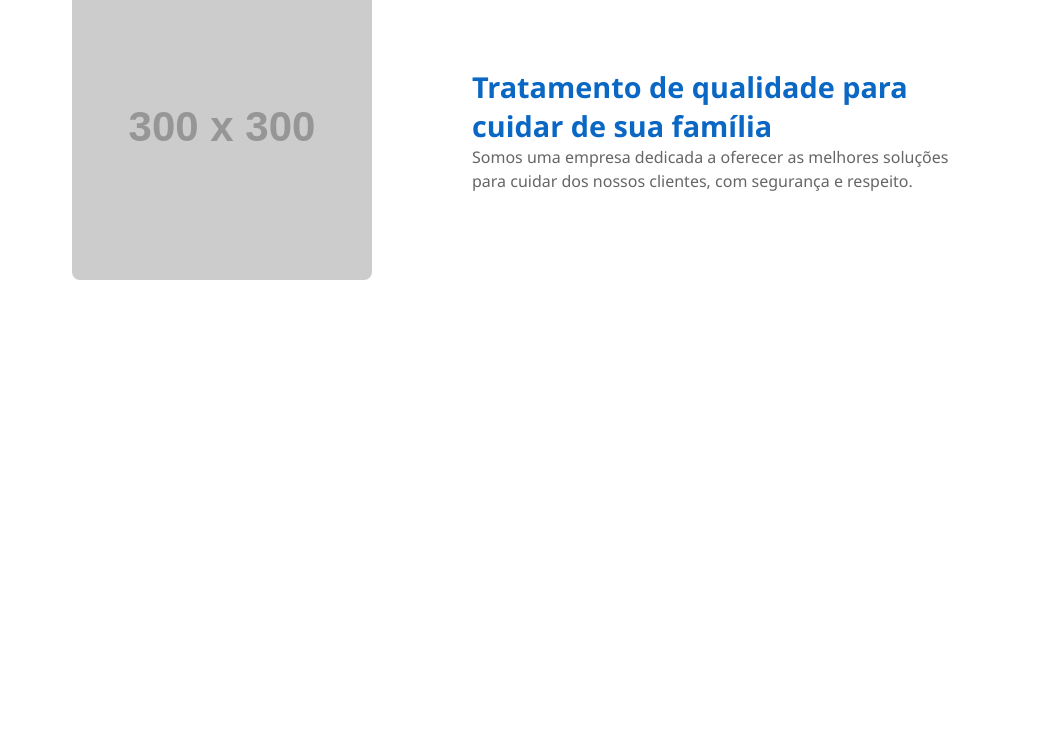
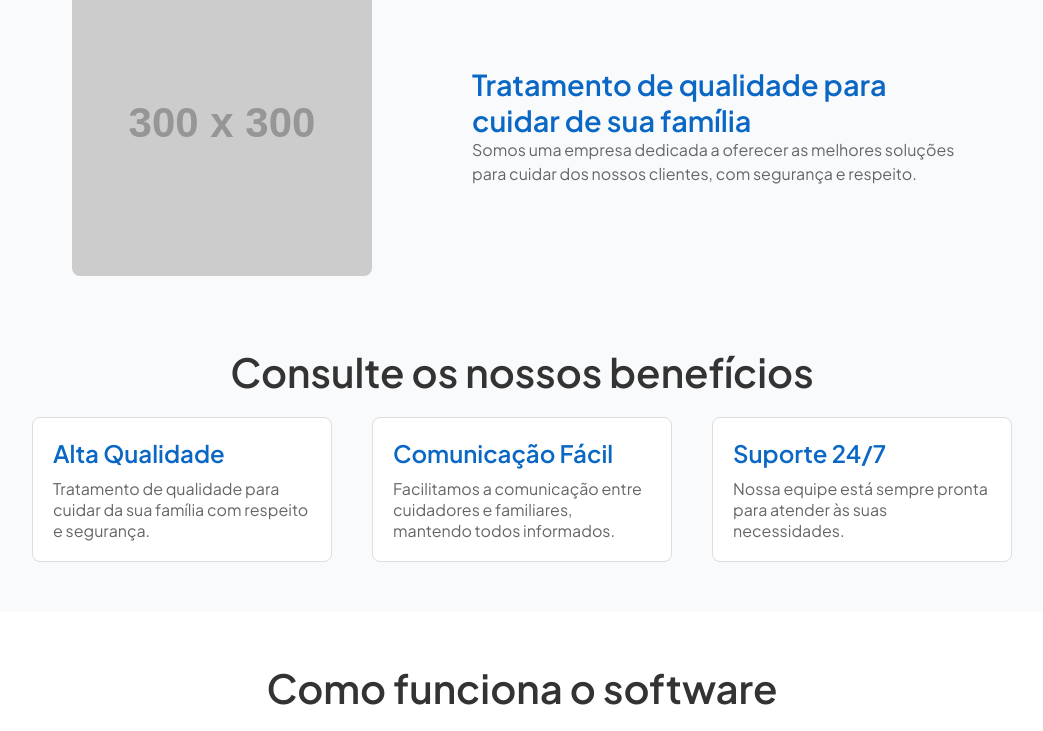
Before and after one commit to melissaJll/family-care, a React (Vite) app: page / in a window 1280 px wide. Shown: the part 585-1316 px from the top of the page, without its empty margins (118-1161 px from the left). Before the commit the page ends 885 px from the top, so only its background shows below. Built offline with nearby package versions, Linux system fonts and the light colour scheme.

Commit message:
novos componentes

```diff
--- a/src/App.jsx
+++ b/src/App.jsx
@@ -1,16 +1,31 @@
+// src/App.jsx
+import React from "react";
+import Cabecalho from "./components/Cabecalho";
+import Menu from "./components/Menu";
+import Banner from "./components/Banner";
+import Sobre from "./components/Sobre";
+import Beneficios from "./components/Beneficios";
+import Funcionalidades from "./components/Funcionalidades";
+import Depoimentos from "./components/Depoimentos";
+import Rodape from "./components/Rodape";
+import styled from "styled-components";
 
-import Cabecalho from "./components/Cabecalho";
-import Banner from "./components/Banner";
-import Menu from "./components/Menu";
-import Sobre from "./components/Sobre";
+const AppContainer = styled.div`
+  background-color: #F9FAFC;
+  font-family: 'Plus Jakarta Sans', sans-serif;
+`;
 
 function App() {
   return (
-    <>
+    <AppContainer>
       <Menu />
       <Banner />
       <Sobre />
-    </>
+      <Beneficios />
+      <Funcionalidades />
+      <Depoimentos />
+      <Rodape />
+    </AppContainer>
   );
 }
 
--- /dev/null
+++ b/src/components/Beneficios.jsx
@@ -0,0 +1,66 @@
+// src/components/Beneficios.jsx
+import React from "react";
+import styled from "styled-components";
+
+const BeneficiosContainer = styled.section`
+  text-align: center;
+  padding: 50px 20px;
+  background-color: #F9FAFC;
+
+  h2 {
+    font-size: 2.5rem;
+    color: #333;
+    margin-bottom: 20px;
+  }
+
+  .beneficio-list {
+    display: flex;
+    justify-content: center;
+    gap: 40px;
+    flex-wrap: wrap;
+  }
+
+  .beneficio-item {
+    max-width: 300px;
+    padding: 20px;
+    text-align: left;
+    background-color: #FFFFFF;
+    border: 1px solid #DDD;
+    border-radius: 8px;
+  }
+
+  h3 {
+    color: #0A67C4;
+    font-size: 1.5rem;
+    margin-bottom: 10px;
+  }
+
+  p {
+    color: #666;
+    font-size: 1rem;
+  }
+`;
+
+function Beneficios() {
+  return (
+    <BeneficiosContainer>
+      <h2>Consulte os nossos benefícios</h2>
+      <div className="beneficio-list">
+        <div className="beneficio-item">
+          <h3>Alta Qualidade</h3>
+          <p>Tratamento de qualidade para cuidar da sua família com respeito e segurança.</p>
+        </div>
+        <div className="beneficio-item">
+          <h3>Comunicação Fácil</h3>
+          <p>Facilitamos a comunicação entre cuidadores e familiares, mantendo todos informados.</p>
+        </div>
+        <div className="beneficio-item">
+          <h3>Suporte 24/7</h3>
+          <p>Nossa equipe está sempre pronta para atender às suas necessidades.</p>
+        </div>
+      </div>
+    </BeneficiosContainer>
+  );
+}
+
+export default Beneficios;
--- /dev/null
+++ b/src/components/Depoimentos.jsx
@@ -0,0 +1,55 @@
+// src/components/Depoimentos.jsx
+import React from "react";
+import styled from "styled-components";
+
+const DepoimentosContainer = styled.section`
+  text-align: center;
+  padding: 50px 20px;
+  background-color: #F9FAFC;
+
+  h2 {
+    font-size: 2.5rem;
+    color: #333;
+    margin-bottom: 20px;
+  }
+
+  .depoimento-list {
+    display: flex;
+    justify-content: center;
+    gap: 20px;
+    flex-wrap: wrap;
+  }
+
+  .depoimento-item {
+    max-width: 300px;
+    padding: 20px;
+    text-align: left;
+    background-color: #FFFFFF;
+    border: 1px solid #DDD;
+    border-radius: 8px;
+    font-style: italic;
+  }
+
+  p {
+    color: #666;
+    font-size: 1rem;
+  }
+`;
+
+function Depoimentos() {
+  return (
+    <DepoimentosContainer>
+      <h2>Depoimentos</h2>
+      <div className="depoimento-list">
+        <div className="depoimento-item">
+          <p>"O serviço é um ótimo suporte para a nossa família, que pode acompanhar tudo de perto."</p>
+        </div>
+        <div className="depoimento-item">
+          <p>"Estamos muito satisfeitos com a qualidade do atendimento e as atualizações em tempo real."</p>
+        </div>
+      </div>
+    </DepoimentosContainer>
+  );
+}
+
+export default Depoimentos;
--- /dev/null
+++ b/src/components/Funcionalidades.jsx
@@ -0,0 +1,66 @@
+// src/components/Funcionalidades.jsx
+import React from "react";
+import styled from "styled-components";
+
+const FuncionalidadesContainer = styled.section`
+  text-align: center;
+  padding: 50px 20px;
+  background-color: #FFFFFF;
+
+  h2 {
+    font-size: 2.5rem;
+    color: #333;
+    margin-bottom: 20px;
+  }
+
+  .funcionalidade-list {
+    display: flex;
+    justify-content: center;
+    gap: 40px;
+    flex-wrap: wrap;
+  }
+
+  .funcionalidade-item {
+    max-width: 300px;
+    padding: 20px;
+    text-align: left;
+    border: 1px solid #DDD;
+    border-radius: 8px;
+    background-color: #F9FAFC;
+  }
+
+  h3 {
+    color: #0A67C4;
+    font-size: 1.5rem;
+    margin-bottom: 10px;
+  }
+
+  p {
+    color: #666;
+    font-size: 1rem;
+  }
+`;
+
+function Funcionalidades() {
+  return (
+    <FuncionalidadesContainer>
+      <h2>Como funciona o software</h2>
+      <div className="funcionalidade-list">
+        <div className="funcionalidade-item">
+          <h3>Relatórios Diários</h3>
+          <p>Receba atualizações diárias sobre o cuidado do seu familiar.</p>
+        </div>
+        <div className="funcionalidade-item">
+          <h3>Notificações em Tempo Real</h3>
+          <p>Fique informado sobre qualquer ocorrência importante instantaneamente.</p>
+        </div>
+        <div className="funcionalidade-item">
+          <h3>Agenda de Atividades</h3>
+          <p>Planeje e acompanhe as atividades diárias do idoso de maneira prática.</p>
+        </div>
+      </div>
+    </FuncionalidadesContainer>
+  );
+}
+
+export default Funcionalidades;
--- /dev/null
+++ b/src/components/Rodape.jsx
@@ -0,0 +1,60 @@
+// src/components/Rodape.jsx
+import React from "react";
+import styled from "styled-components";
+
+const RodapeContainer = styled.footer`
+  background-color: #D3E8F9;
+  color: #333;
+  padding: 40px 20px;
+  text-align: center;
+
+  .rodape-secao {
+    display: flex;
+    justify-content: center;
+    gap: 60px;
+    flex-wrap: wrap;
+    margin-bottom: 20px;
+  }
+
+  .rodape-item {
+    max-width: 200px;
+  }
+
+  h4 {
+    color: #0A67C4;
+    margin-bottom: 10px;
+  }
+
+  p, a {
+    color: #333;
+    font-size: 0.9rem;
+    text-decoration: none;
+  }
+`;
+
+function Rodape() {
+  return (
+    <RodapeContainer>
+      <div className="rodape-secao">
+        <div className="rodape-item">
+          <h4>Empresa</h4>
+          <p>Sobre nós</p>
+          <p>Carreiras</p>
+        </div>
+        <div className="rodape-item">
+          <h4>Informações</h4>
+          <p>FAQ</p>
+          <p>Contato</p>
+        </div>
+        <div className="rodape-item">
+          <h4>Redes Sociais</h4>
+          <p><a href="#">Facebook</a></p>
+          <p><a href="#">Instagram</a></p>
+        </div>
+      </div>
+      <p>&copy; 2024 Family Care. Todos os direitos reservados.</p>
+    </RodapeContainer>
+  );
+}
+
+export default Rodape;
```
